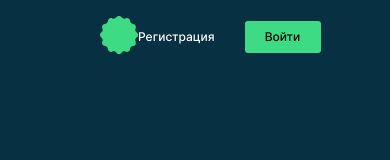
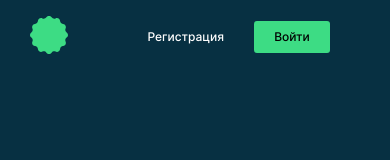
Before and after one commit to Artur766/movies-explorer-frontend, a React (Create React App) app: page / in a window 390 px wide. Shown: the top 160 px of the page. Built offline with nearby package versions, Linux system fonts and the light colour scheme.

Commit message:
исправлена верстка в header

```diff
--- a/src/components/Header/Header.css
+++ b/src/components/Header/Header.css
@@ -15,16 +15,19 @@
 
 .header_color_dark {
   background-color: transparent;
-  padding: 0;
 }
 
 @media screen and (max-width:1150px) {
-  .header_color_dark {
+  /* .header__container {
     padding: 0;
-  }
+  } */
 }
 
 @media screen and (max-width:768px) {
+  .header__container {
+    padding: 0;
+  }
+
   .header {
     padding-left: 30px;
     padding-right: 30px;
```
